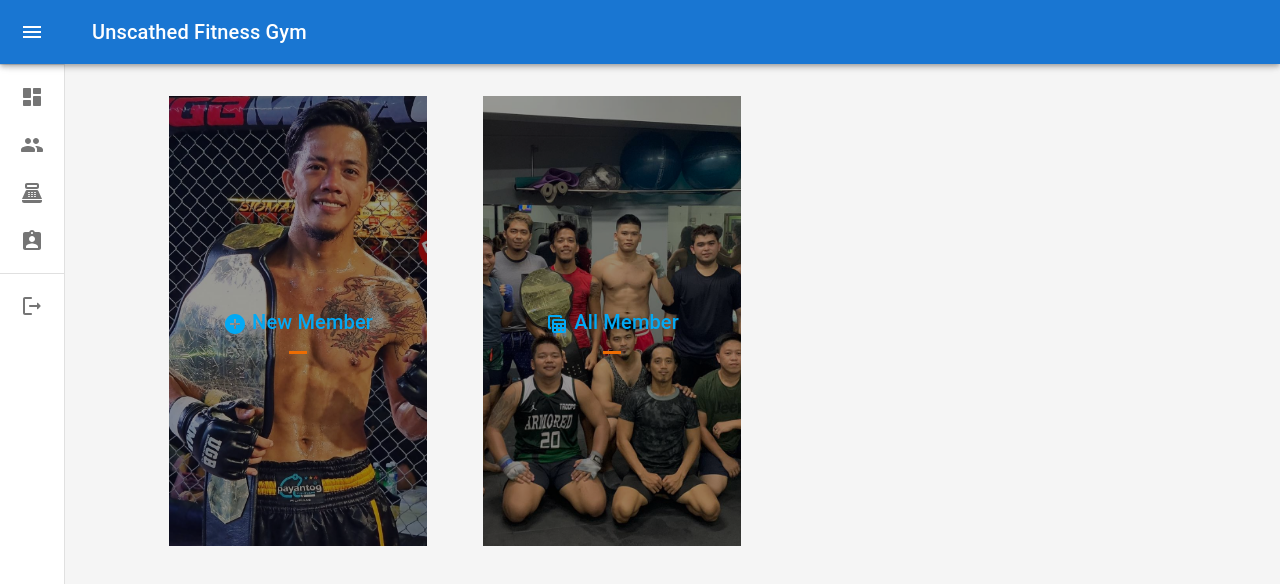
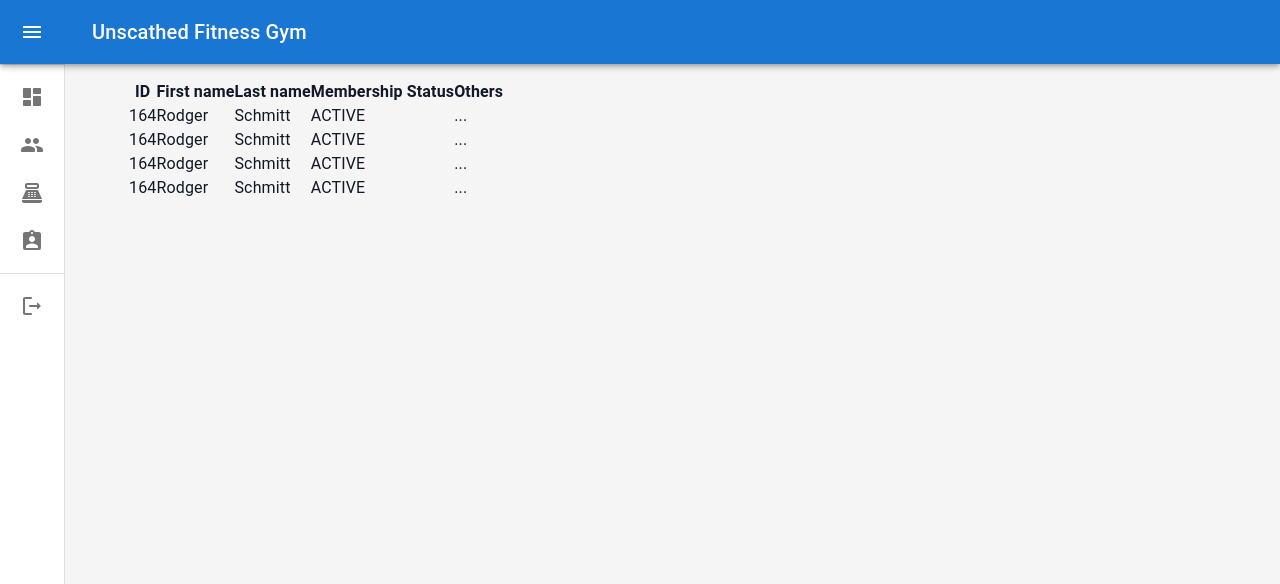
Before and after one commit to 2202-XU-CSCC22B/groupD, a Next.js app in the folder front-end/: page /dashboard/member in a window 1280 px wide. Shown: the top 584 px of the page. Built offline with nearby package versions, Linux system fonts and the light colour scheme.

Commit message:
Added table

```diff
--- /dev/null
+++ b/front-end/src/pages/dashboard/member/components/Table.js
@@ -0,0 +1,62 @@
+import React, { useState } from "react";
+import { Dialog } from "@headlessui/react";
+
+const Table = ({ data }) => {
+  let [isOpen, setIsOpen] = useState(false);
+  const [selectedItem, setSelectedItem] = useState(null);
+
+  return (
+    <>
+      <table className=" table-auto text-gray-900">
+        <thead>
+          <tr>
+            <th>ID</th>
+            <th>First name</th>
+            <th>Last name</th>
+            <th>Membership Status</th>
+            <th>Others</th>
+          </tr>
+        </thead>
+        <tbody>
+          {data.map((item, index) => {
+            return (
+              <tr>
+                <td>{item.id}</td>
+                <td>{item.firstName}</td>
+                <td>{item.lastName}</td>
+                <td>{item.membershipStatus}</td>
+                <td>
+                  <button
+                    onClick={() => {
+                      setSelectedItem(item);
+                      setIsOpen(!isOpen);
+                    }}
+                    className=""
+                  >
+                    ...
+                  </button>
+                </td>
+              </tr>
+            );
+          })}
+        </tbody>
+      </table>
+
+      {selectedItem && (
+        <Dialog
+          open={true}
+          onClose={() => setSelectedItem(null)}
+          className="relative z-50"
+        >
+          <div className="fixed inset-0 bg-black/50" aria-hidden="true" />
+
+          <div className="fixed inset-0 flex items-center justify-center p-4">
+            <Dialog.Panel className="mx-auto max-w-sm rounded bg-white"></Dialog.Panel>
+          </div>
+        </Dialog>
+      )}
+    </>
+  );
+};
+
+export default Table;
--- a/front-end/src/pages/dashboard/member/index.js
+++ b/front-end/src/pages/dashboard/member/index.js
@@ -1,8 +1,108 @@
 import Head from "next/head";
-import MembersContent from "@modules/components/members/MembersContent";
 import MyContainer from "@modules/components/ui/MyContainer";
 
+import { useMemo } from "react";
+import Table from "./components/Table";
+
 const MemberPage = () => {
+  const data = useMemo(
+    () => [
+      {
+        createdAt: "2023-05-18T05:20:13.448313",
+        firstName: "Rodger",
+        lastName: "Schmitt",
+        phone: "14493891625",
+        email: "RodgerSchmitt@gmail.com",
+        birthday: "20190315",
+        gender: "MALE",
+        address: "Waters Pine",
+        id: 164,
+        weight: 73.76918022856877,
+        height: 89.00091905629034,
+        occupation: "Principal IT Designer",
+        membershipStartDate: null,
+        membershipEndDate: null,
+        monthlySubscriptionStartDate: null,
+        monthlySubscriptionEndDate: null,
+        studentStartDate: null,
+        studentEndDate: null,
+        membershipStatus: "ACTIVE",
+        monthlySubscriptionStatus: "ACTIVE",
+        studentStatus: "ACTIVE",
+      },
+      {
+        createdAt: "2023-05-18T05:20:13.448313",
+        firstName: "Rodger",
+        lastName: "Schmitt",
+        phone: "1-449-389-1625",
+        email: "RodgerSchmitt@gmail.com",
+        birthday: "2019-03-15",
+        gender: "MALE",
+        address: "Waters Pine",
+        id: 164,
+        weight: 73.76918022856877,
+        height: 89.00091905629034,
+        occupation: "Principal IT Designer",
+        membershipStartDate: null,
+        membershipEndDate: null,
+        monthlySubscriptionStartDate: null,
+        monthlySubscriptionEndDate: null,
+        studentStartDate: null,
+        studentEndDate: null,
+        membershipStatus: "ACTIVE",
+        monthlySubscriptionStatus: "ACTIVE",
+        studentStatus: "ACTIVE",
+      },
+      {
+        createdAt: "2023-05-18T05:20:13.448313",
+        firstName: "Rodger",
+        lastName: "Schmitt",
+        phone: "1-449-389-1625",
+        email: "RodgerSchmitt@gmail.com",
+        birthday: "2019-03-15",
+        gender: "MALE",
+        address: "Waters Pine",
+        id: 164,
+        weight: 73.76918022856877,
+        height: 89.00091905629034,
+        occupation: "Principal IT Designer",
+        membershipStartDate: null,
+        membershipEndDate: null,
+        monthlySubscriptionStartDate: null,
+        monthlySubscriptionEndDate: null,
+        studentStartDate: null,
+        studentEndDate: null,
+        membershipStatus: "ACTIVE",
+        monthlySubscriptionStatus: "ACTIVE",
+        studentStatus: "ACTIVE",
+      },
+      {
+        createdAt: "2023-05-18T05:20:13.448313",
+        firstName: "Rodger",
+        lastName: "Schmitt",
+        phone: "1-449-389-1625",
+        email: "RodgerSchmitt@gmail.com",
+        birthday: "2019-03-15",
+        gender: "MALE",
+        address: "Waters Pine",
+        id: 164,
+        weight: 73.76918022856877,
+        height: 89.00091905629034,
+        occupation: "Principal IT Designer",
+        membershipStartDate: null,
+        membershipEndDate: null,
+        monthlySubscriptionStartDate: null,
+        monthlySubscriptionEndDate: null,
+        studentStartDate: null,
+        studentEndDate: null,
+        membershipStatus: "ACTIVE",
+        monthlySubscriptionStatus: "ACTIVE",
+        studentStatus: "ACTIVE",
+      },
+    ],
+    []
+  );
+
   return (
     <div>
       <Head>
@@ -10,7 +110,7 @@ const MemberPage = () => {
       </Head>
 
       <MyContainer>
-        <MembersContent />
+        <Table data={data} />
       </MyContainer>
     </div>
   );
```
